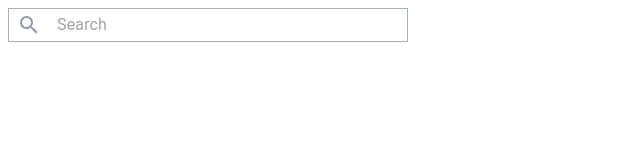
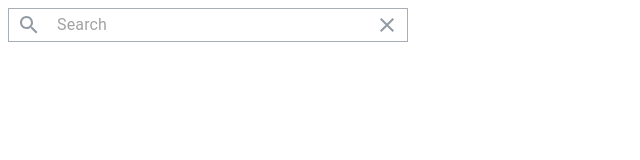
Before and after one commit to Ran-Regev-HLS/Pokedex, a React (Vite) app: page / in a window 1280 px wide. Shown: the top 160 px of the page, without its empty margins (0-640 px from the left). Built offline with nearby package versions, Linux system fonts and the light colour scheme.

Commit message:
fixed: remove logic from component, added label and required, added icons conditionally

```diff
--- a/package.json
+++ b/package.json
@@ -18,8 +18,7 @@
     "npm": "^10.9.0",
     "react": "^18.3.1",
     "react-dom": "^18.3.1",
-    "styled-components": "^6.1.13",
-    "use-debounce": "^10.0.4"
+    "styled-components": "^6.1.13"
   },
   "devDependencies": {
     "@eslint/js": "^9.13.0",
--- a/src/App.tsx
+++ b/src/App.tsx
@@ -3,7 +3,14 @@ import SearchBar from "./assets/components/shared/SearchBar/SearchBar";
 function App() {
   return (
     <>
-      <SearchBar onChange={(value: string) => {console.log(value)}} isDisabled={false} isDebounce={true}></SearchBar>
+      <SearchBar
+        onChangeDebounce={(value: string) => {
+          console.log(value);
+        }}
+        isDisabled={false}
+        startIcon={{ name: "Search" }}
+        endIcon={{ name: "Clear", onClick: (value) => {console.log("wi asda " + value)}}}
+      ></SearchBar>
     </>
   );
 }
--- a/src/assets/components/shared/SearchBar/SearchBar.tsx
+++ b/src/assets/components/shared/SearchBar/SearchBar.tsx
@@ -1,83 +1,94 @@
-import React, { useEffect, useRef, useState } from "react";
-import SearchIcon from "@mui/icons-material/Search";
+import React, { useState } from "react";
 import InputAdornment from "@mui/material/InputAdornment";
 import { getIconButtonStyle, getTextFieldStyle } from "./styles";
 import { IconButton, TextField } from "@mui/material";
-import { useDebounce } from "use-debounce";
+import * as Icons from "@mui/icons-material";
+
+type IconProps = {
+  name: keyof typeof Icons;
+  color?: string;
+  size?: string | number;
+  onClick?: (value: string) => void;
+};
 
 interface SearchBarProps {
-  onChange: (value: string) => void;
+  onChangeDebounce: (value: string) => void;
   isDisabled?: boolean;
-  isDebounce?: boolean;
+  startIcon?: IconProps;
+  endIcon?: IconProps;
+  placeHolder?: string;
+  label?: string;
+  required?: boolean;
 }
 
 function SearchBar({
-  onChange,
+  onChangeDebounce,
   isDisabled = false,
-  isDebounce = true,
+  startIcon,
+  endIcon,
+  placeHolder = "Search",
+  label = "",
+  required = false,
 }: SearchBarProps) {
   const [searchTerm, setSearchTerm] = useState("");
-  const [debouncedValue] = useDebounce(searchTerm, 500);
-  const [afterSearch, setAfterSearch] = useState(false);
-  const isFirstLoad = useRef(true);
 
   const handleChange = (event: React.ChangeEvent<HTMLInputElement>) => {
     const searchValue = event.target.value;
     setSearchTerm(searchValue);
-    setAfterSearch(searchValue !== "");
+    onChangeDebounce(searchValue);
   };
 
-  const handleSearch = () => {
-    if (searchTerm.trim()) {
-      onChange(searchTerm);
+  const handleEndIconClick = () => {
+    if (endIcon?.onClick) {
+      endIcon.onClick(searchTerm);
+    } else {
+      setSearchTerm("");
+      onChangeDebounce("");
     }
   };
 
-  function checkIfFirstLoad(): boolean {
-    if (isFirstLoad.current) {
-      isFirstLoad.current = false;
-      return true;
-    }
-    return false;
-  }
-
-  useEffect(() => {
-    if (isDebounce && !checkIfFirstLoad()) {
-      onChange(debouncedValue);
-      setAfterSearch(debouncedValue !== "");
-    }
-  }, [debouncedValue, isDebounce, onChange]);
-
-  useEffect(() => {
-    if (!isDebounce && !checkIfFirstLoad()) {
-      onChange(searchTerm);
-      setAfterSearch(searchTerm !== "");
-    }
-  }, [searchTerm, isDebounce, onChange]);
+  const renderIcon = (icon: IconProps | undefined) => {
+    if (!icon) return null;
+    const IconComponent = Icons[icon.name];
+    return <IconComponent style={{ color: icon.color, fontSize: icon.size }} />;
+  };
 
   return (
     <TextField
       variant="standard"
-      placeholder="Search"
+      placeholder={placeHolder}
       value={searchTerm}
       onChange={handleChange}
       disabled={isDisabled}
-      sx={getTextFieldStyle(isDisabled, !!searchTerm, afterSearch)}
+      sx={getTextFieldStyle(isDisabled, !!searchTerm)}
+      label={label}
+      required={required}
       slotProps={{
-        input:
-          {disableUnderline: true,
-          startAdornment: (
+        input: {
+          disableUnderline: true,
+          startAdornment: startIcon && (
             <InputAdornment position="start">
               <IconButton
-
-                onClick={handleSearch}
-                sx={getIconButtonStyle(isDisabled, !!searchTerm, afterSearch)}
+                disableRipple
+                sx={getIconButtonStyle(isDisabled, !!searchTerm)}
               >
-                <SearchIcon />
+                {renderIcon(startIcon)}
               </IconButton>
             </InputAdornment>
-          ),}
-        }}
+          ),
+          endAdornment: endIcon && (
+            <InputAdornment position="end">
+              <IconButton
+                disableRipple = {!searchTerm}
+                onClick={handleEndIconClick}
+                sx={getIconButtonStyle(isDisabled, !!searchTerm)}
+              >
+                {renderIcon(endIcon)}
+              </IconButton>
+            </InputAdornment>
+          ),
+        },
+      }}
     />
   );
 }
--- a/src/assets/components/shared/SearchBar/styles.ts
+++ b/src/assets/components/shared/SearchBar/styles.ts
@@ -1,6 +1,6 @@
 import { borderRadius, colors } from "../../../../colors";
 
-const textFieldStyles = {
+const textFieldBaseStyles = {
   baseStyle: {
     width: "400px",
 
@@ -11,6 +11,10 @@ const textFieldStyles = {
       borderRadius: borderRadius._1,
     },
   },
+};
+
+const textFieldStyles = {
+  ...textFieldBaseStyles,
   noState: {
     "& .MuiInputBase-root": {
       border: `1px solid ${colors.NETURALS._200}`,
@@ -30,12 +34,6 @@ const textFieldStyles = {
       backgroundColor: `${colors.GENERAL.WHITISHGREY}`,
     },
   },
-  afterSearch: {
-    "& .MuiInputBase-root": {
-      border: `1px solid ${colors.GENERAL.GREYISHCYAN}`,
-      color: `${colors.GENERAL.BLACKCYAN}`,
-    },
-  },
   hasValue: {
     "& .MuiInputBase-root": {
       border: `1px solid ${colors.NETURALS._500}`,
@@ -47,16 +45,14 @@ const textFieldStyles = {
 export const getTextFieldStyle = (
   isDisabled: boolean,
   hasValue: boolean,
-  afterSearch: boolean
 ) => ({
   ...textFieldStyles.baseStyle,
   ...(isDisabled ? textFieldStyles.disabled : {}),
-  ...(afterSearch && !isDisabled ? textFieldStyles.afterSearch : {}),
-  ...(hasValue && !afterSearch && !isDisabled ? textFieldStyles.hasValue : {}),
-  ...(!hasValue && !afterSearch && !isDisabled ? textFieldStyles.noState : {}),
+  ...(hasValue && !isDisabled ? textFieldStyles.hasValue : {}),
+  ...(!hasValue && !isDisabled ? textFieldStyles.noState : {}),
 });
 
-const iconButtonStyles = {
+const textfieldIconButtonStyles = {
   baseStyle: {
     color: `${colors.GENERAL.GREYISHCYAN}`,
   },
@@ -77,18 +73,13 @@ const iconButtonStyles = {
   hasValue: {
     color: `${colors.GENERAL.BLACKCYAN}`,
   },
-  afterSearch: {
-    color: `${colors.GENERAL.BLACKCYAN}`,
-  },
 };
 
 export const getIconButtonStyle = (
   isDisabled: boolean,
   hasValue: boolean,
-  afterSearch: boolean
 ) => ({
-  ...iconButtonStyles.baseStyle,
-  ...(isDisabled ? iconButtonStyles.disabled : iconButtonStyles.hover),
-  ...(afterSearch && !isDisabled ? iconButtonStyles.afterSearch : {}),
-  ...(hasValue && !afterSearch && !isDisabled ? iconButtonStyles.hasValue : {}),
+  ...textfieldIconButtonStyles.baseStyle,
+  ...(isDisabled ? textfieldIconButtonStyles.disabled : textfieldIconButtonStyles.hover),
+  ...(hasValue && !isDisabled ? textfieldIconButtonStyles.hasValue : {}),
 });
```
